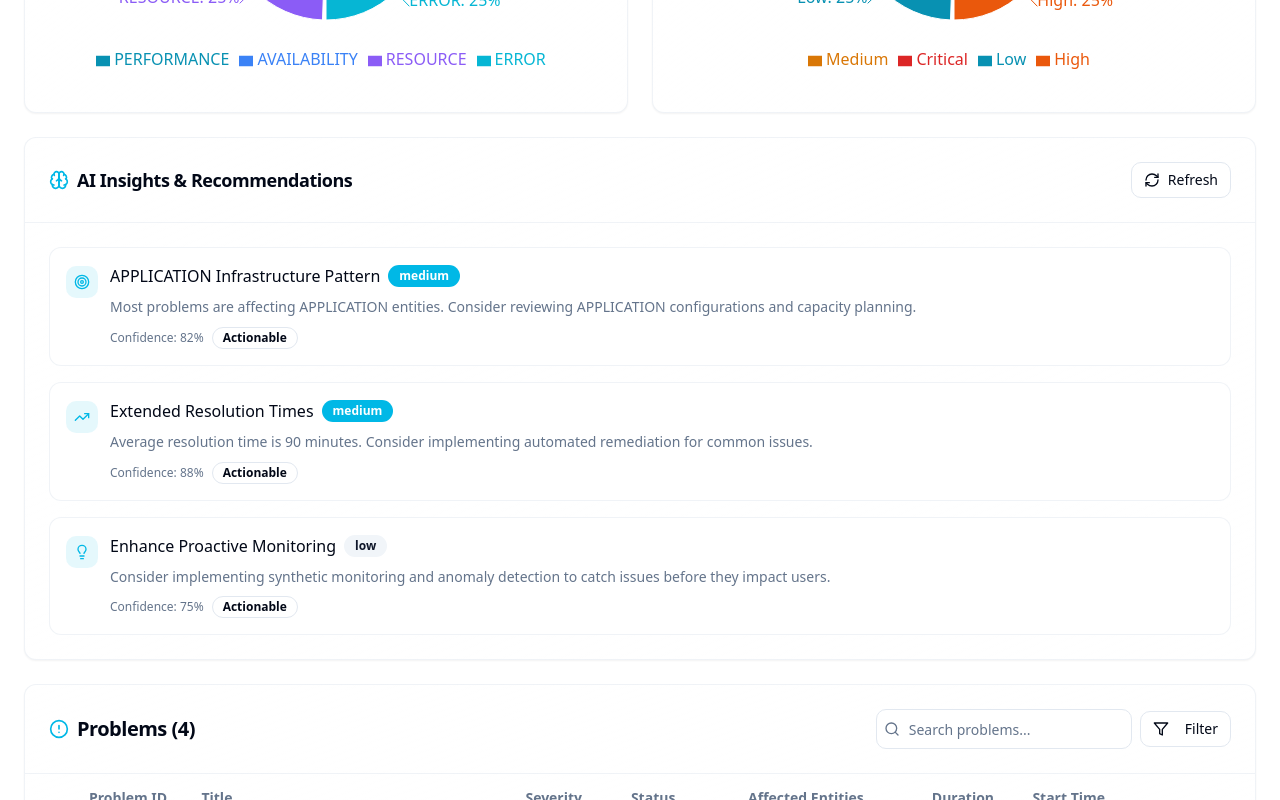
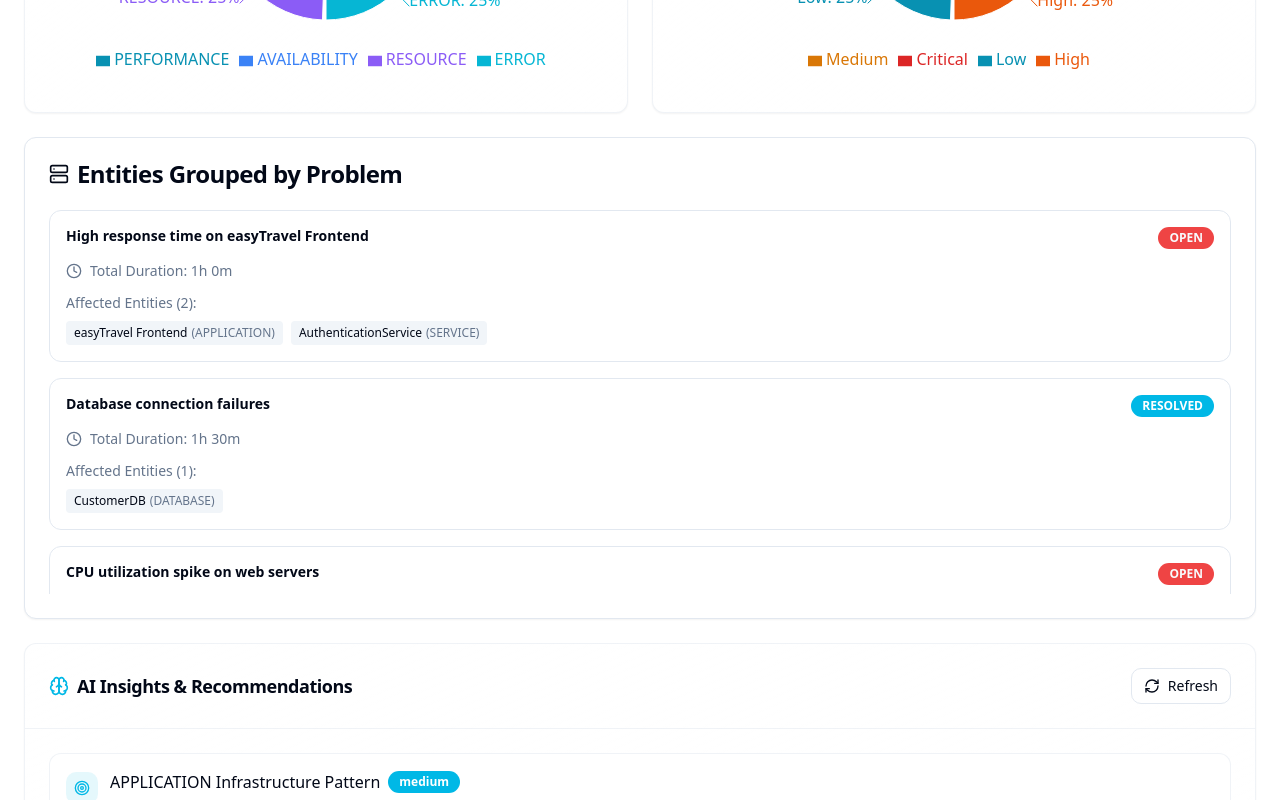
Before and after one commit to hamzaoudghiri/problems-lovable2, a React (Vite) app: page / in a window 1280 px wide. Shown: the part 1020-1820 px from the top of the page. Built offline with nearby package versions, Linux system fonts and the light colour scheme.

Commit message:
Add impacted entities by problem section
Add a new section to group impacted entities by problem title and display their corresponding total duration.

```diff
--- /dev/null
+++ b/src/components/EntityProblemGrouping.tsx
@@ -0,0 +1,112 @@
+import { Card, CardContent, CardHeader, CardTitle } from '@/components/ui/card';
+import { Badge } from '@/components/ui/badge';
+import { useMonitoringStore } from '@/store/monitoring';
+import { Clock, Server } from 'lucide-react';
+
+interface EntityProblemGroup {
+  problemTitle: string;
+  entities: Array<{
+    entityId: string;
+    displayName: string;
+    entityType: string;
+  }>;
+  totalDuration: number;
+  status: string;
+}
+
+export const EntityProblemGrouping = () => {
+  const { problems } = useMonitoringStore();
+
+  const entityProblemGroups: EntityProblemGroup[] = problems.map(problem => {
+    const duration = problem.endTime
+      ? problem.endTime - problem.startTime
+      : Date.now() - problem.startTime;
+
+    return {
+      problemTitle: problem.title,
+      entities: problem.affectedEntities,
+      totalDuration: duration,
+      status: problem.status
+    };
+  }).filter(group => group.entities.length > 0);
+
+  const formatDuration = (milliseconds: number) => {
+    const hours = Math.floor(milliseconds / (1000 * 60 * 60));
+    const minutes = Math.floor((milliseconds % (1000 * 60 * 60)) / (1000 * 60));
+
+    if (hours > 0) {
+      return `${hours}h ${minutes}m`;
+    }
+    return `${minutes}m`;
+  };
+
+  const getStatusColor = (status: string) => {
+    switch (status) {
+      case 'OPEN':
+        return 'destructive';
+      case 'RESOLVED':
+        return 'default';
+      case 'CLOSED':
+        return 'secondary';
+      default:
+        return 'default';
+    }
+  };
+
+  return (
+    <Card>
+      <CardHeader>
+        <CardTitle className="flex items-center gap-2">
+          <Server className="h-5 w-5" />
+          Entities Grouped by Problem
+        </CardTitle>
+      </CardHeader>
+      <CardContent>
+        <div className="space-y-4 max-h-96 overflow-y-auto">
+          {entityProblemGroups.length === 0 ? (
+            <p className="text-muted-foreground text-center py-4">
+              No problems with affected entities found
+            </p>
+          ) : (
+            entityProblemGroups.map((group, index) => (
+              <div key={index} className="border rounded-lg p-4 space-y-3">
+                <div className="flex items-start justify-between gap-2">
+                  <h4 className="font-semibold text-sm leading-tight">
+                    {group.problemTitle}
+                  </h4>
+                  <Badge variant={getStatusColor(group.status)}>
+                    {group.status}
+                  </Badge>
+                </div>
+
+                <div className="flex items-center gap-2 text-sm text-muted-foreground">
+                  <Clock className="h-4 w-4" />
+                  <span>Total Duration: {formatDuration(group.totalDuration)}</span>
+                </div>
+
+                <div className="space-y-2">
+                  <p className="text-sm font-medium text-muted-foreground">
+                    Affected Entities ({group.entities.length}):
+                  </p>
+                  <div className="flex flex-wrap gap-2">
+                    {group.entities.map((entity) => (
+                      <div
+                        key={entity.entityId}
+                        className="flex items-center gap-1 bg-muted rounded px-2 py-1 text-xs"
+                      >
+                        <span className="font-medium">{entity.displayName}</span>
+                        <span className="text-muted-foreground">
+                          ({entity.entityType})
+                        </span>
+                      </div>
+                    ))}
+                  </div>
+                </div>
+              </div>
+            ))
+          )}
+        </div>
+      </CardContent>
+    </Card>
+  );
+};
--- a/src/components/MonitoringDashboard.tsx
+++ b/src/components/MonitoringDashboard.tsx
@@ -5,6 +5,7 @@ import { ProblemList } from './ProblemList';
 import { ProblemsOverTimeChart, ImpactedEntitiesChart, ProblemTypesChart, SeverityDistributionChart } from './Charts';
 import { AIInsights } from './AIInsights';
 import { ProblemDetailsModal } from './ProblemDetailsModal';
+import { EntityProblemGrouping } from './EntityProblemGrouping';
 import { useMonitoringStore } from '@/store/monitoring';
 import { Alert, AlertDescription } from '@/components/ui/alert';
 import { AlertTriangle, Loader2 } from 'lucide-react';
@@ -54,6 +55,9 @@ export const MonitoringDashboard = () => {
           <SeverityDistributionChart />
         </div>
 
+        {/* Entity Problem Grouping */}
+        <EntityProblemGrouping />
+
         {/* AI Insights */}
         <AIInsights />
 
```
